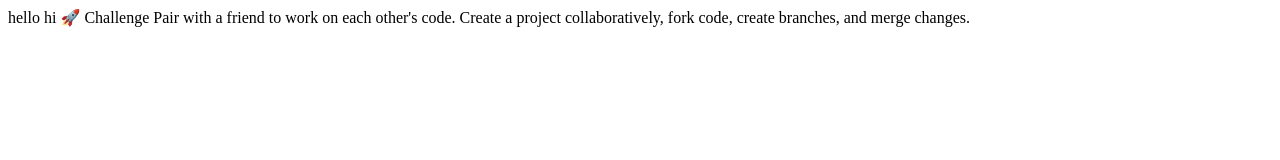
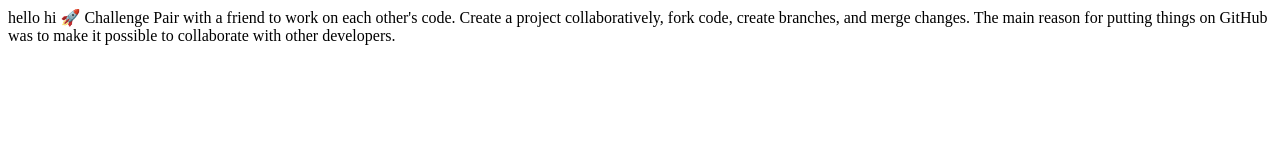
Before and after one commit to ahmad7767/test-7, a plain HTML site: page index.html in a window 1280 px wide. Drawn offline with Linux system fonts and the light colour scheme.

Commit message:
new line

```diff
--- a/index.html
+++ b/index.html
@@ -12,5 +12,6 @@
 
 Pair with a friend to work on each other's code.
 Create a project collaboratively, fork code, create branches, and merge changes.
+The main reason for putting things on GitHub was to make it possible to collaborate with other developers.
 </body>
 </html>
```
